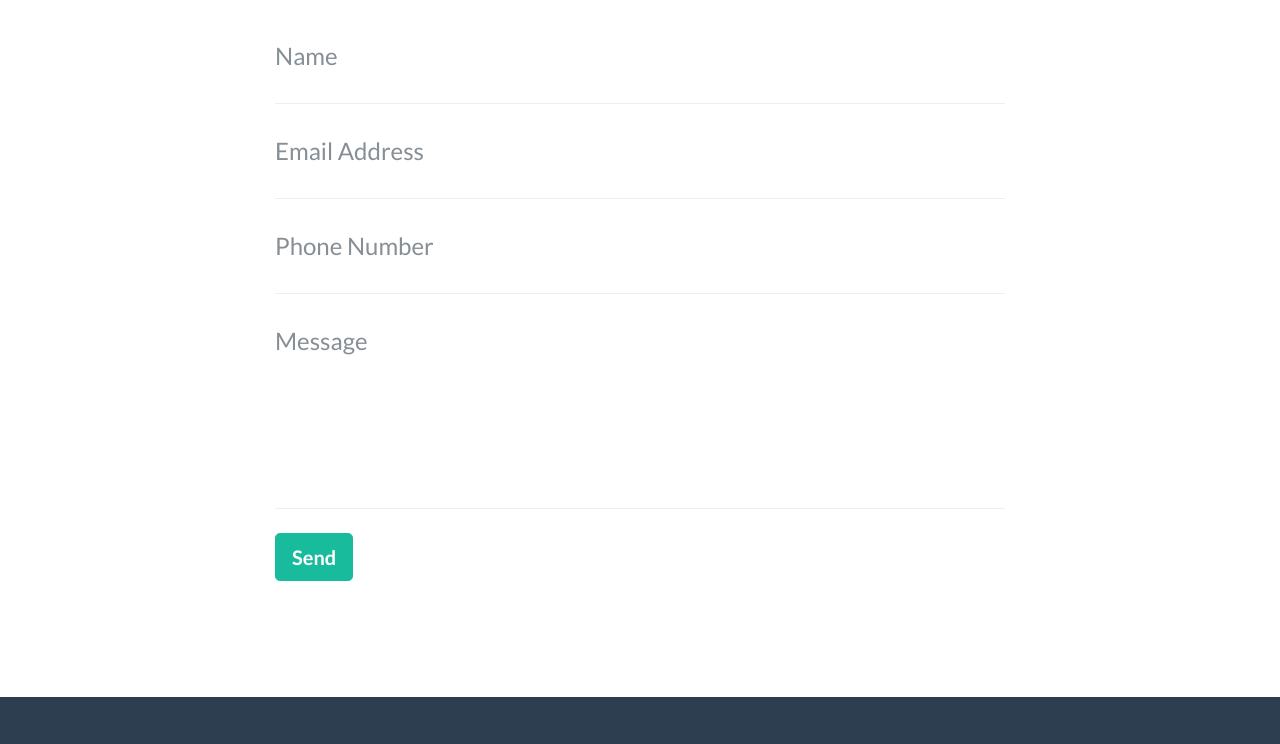
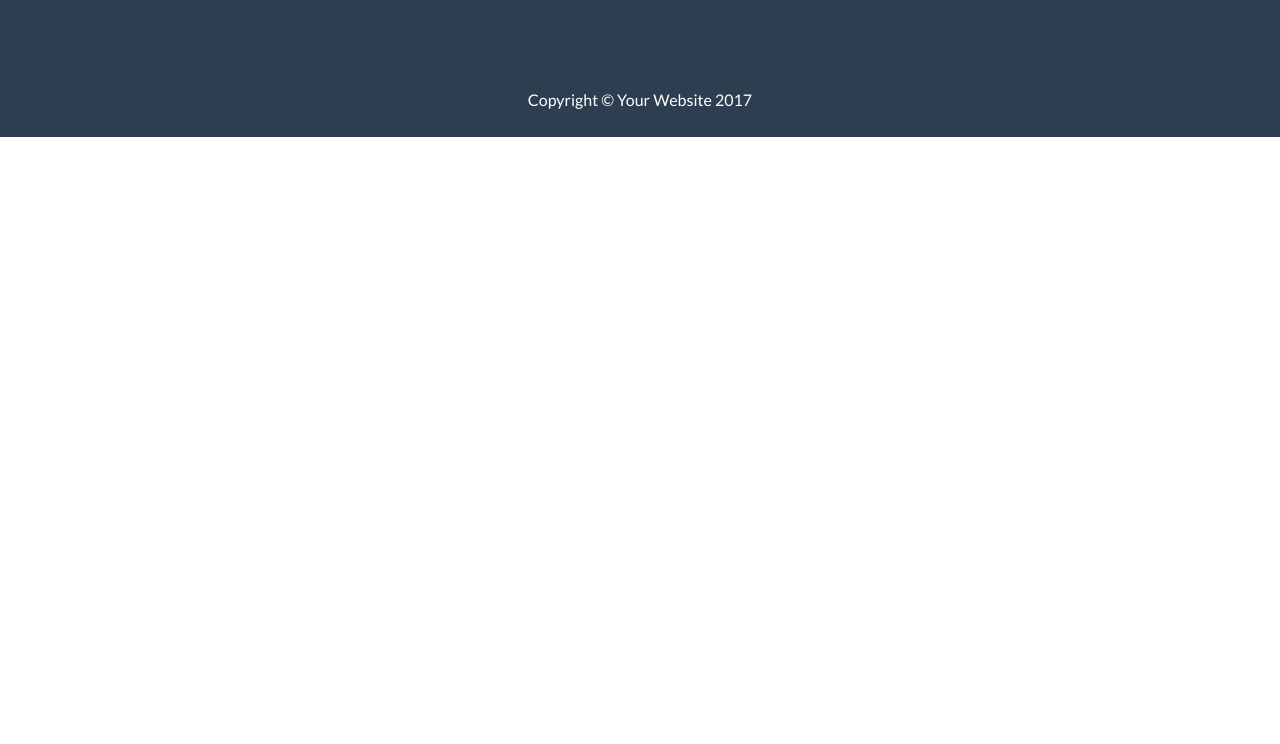
Before and after one commit to sangrambal/sangrambal.github.io, a plain HTML site: page index.html in a window 1280 px wide. Shown: the part 2537-3281 px from the top of the page. After the commit the page ends 2674 px from the top, so only its background shows below. Drawn offline with Linux system fonts and the light colour scheme.

Commit message:
remove contact

```diff
--- a/index.html
+++ b/index.html
@@ -150,54 +150,6 @@
       </div>
     </section>
 
-    <!-- Contact Section -->
-    <section id="contact">
-      <div class="container">
-        <h2 class="text-center">Contact Me</h2>
-        <hr class="star-primary">
-        <div class="row">
-          <div class="col-lg-8 mx-auto">
-            <!-- To configure the contact form email address, go to mail/contact_me.php and update the email address in the PHP file on line 19. -->
-            <!-- The form should work on most web servers, but if the form is not working you may need to configure your web server differently. -->
-            <form name="sentMessage" id="contactForm" novalidate>
-              <div class="control-group">
-                <div class="form-group floating-label-form-group controls">
-                  <label>Name</label>
-                  <input class="form-control" id="name" type="text" placeholder="Name" required data-validation-required-message="Please enter your name.">
-                  <p class="help-block text-danger"></p>
-                </div>
-              </div>
-              <div class="control-group">
-                <div class="form-group floating-label-form-group controls">
-                  <label>Email Address</label>
-                  <input class="form-control" id="email" type="email" placeholder="Email Address" required data-validation-required-message="Please enter your email address.">
-                  <p class="help-block text-danger"></p>
-                </div>
-              </div>
-              <div class="control-group">
-                <div class="form-group floating-label-form-group controls">
-                  <label>Phone Number</label>
-                  <input class="form-control" id="phone" type="tel" placeholder="Phone Number" required data-validation-required-message="Please enter your phone number.">
-                  <p class="help-block text-danger"></p>
-                </div>
-              </div>
-              <div class="control-group">
-                <div class="form-group floating-label-form-group controls">
-                  <label>Message</label>
-                  <textarea class="form-control" id="message" rows="5" placeholder="Message" required data-validation-required-message="Please enter a message."></textarea>
-                  <p class="help-block text-danger"></p>
-                </div>
-              </div>
-              <br>
-              <div id="success"></div>
-              <div class="form-group">
-                <button type="submit" class="btn btn-success btn-lg" id="sendMessageButton">Send</button>
-              </div>
-            </form>
-          </div>
-        </div>
-      </div>
-    </section>
 
     <!-- Footer -->
     <footer class="text-center">
```
